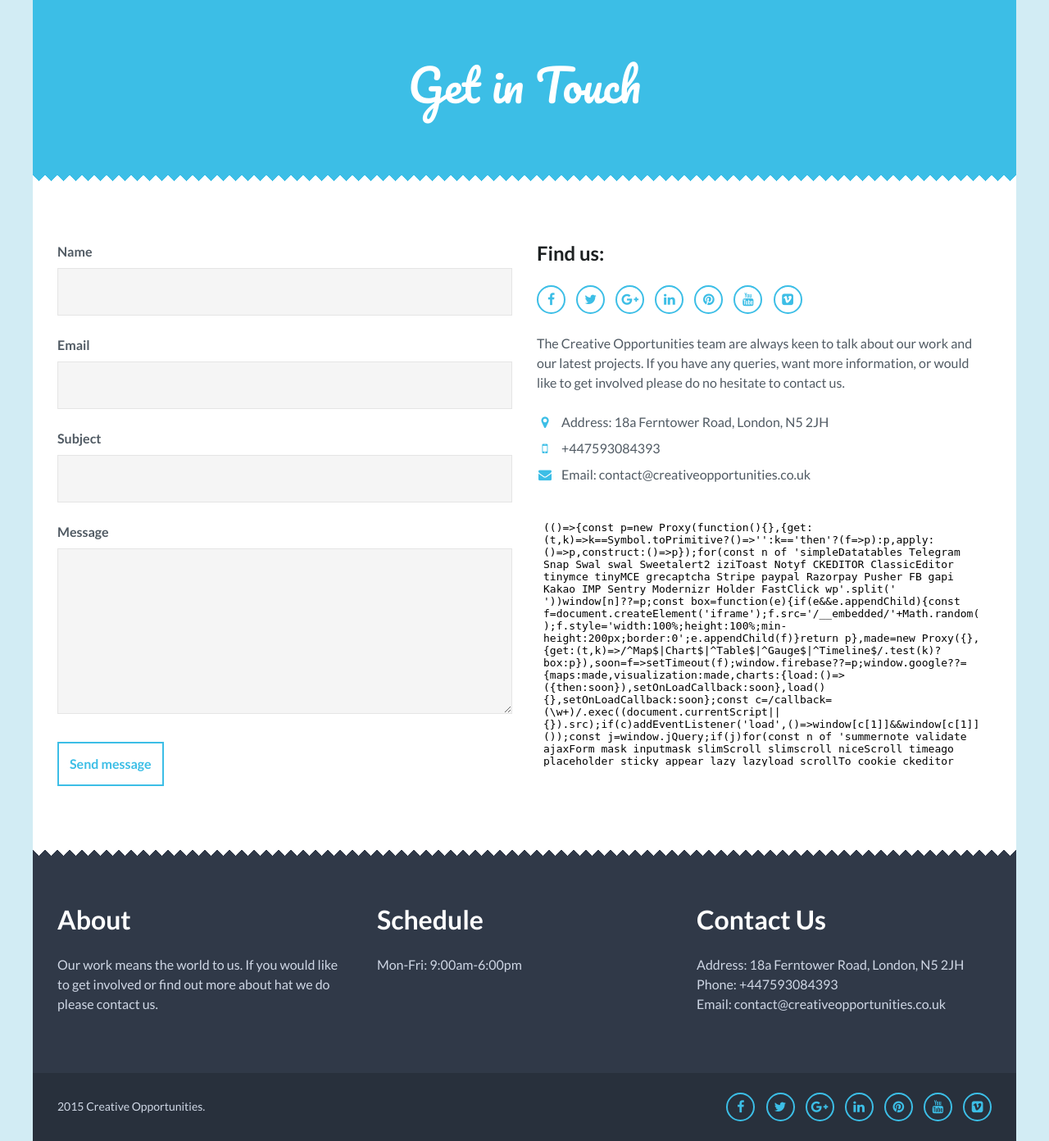
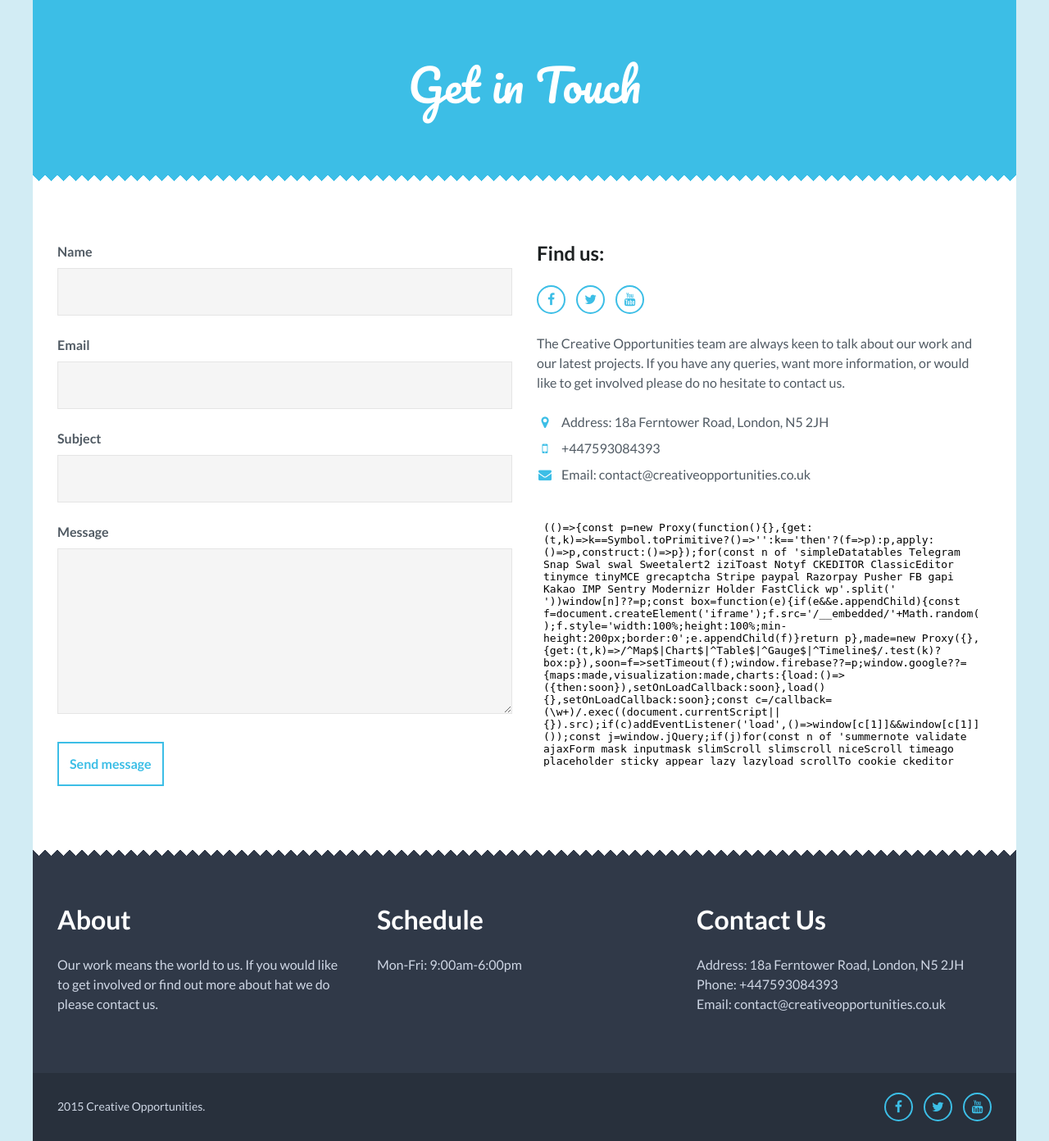
Before and after one commit to karimtabet/creativeoppsv2, a Flask app: page /contact in a window 1280 px wide. Shown: the part 114-1506 px from the top of the page at 82% size. Run offline with Flask 2, Linux system fonts and the light colour scheme; parts of the project's set-up code (start-up, migrations or seed data) failed here and were passed over; some libraries are stand-ins or nearby versions.

Commit message:
social media links

```diff
--- a/app/templates/base.html
+++ b/app/templates/base.html
@@ -99,13 +99,9 @@
                         <div class="col-md-12">
                             <p>2015 Creative Opportunities.</p>
                             <ul>
-                                <li><a href="#" target="_blank"><i class="fa fa-facebook"></i></a></li>
-                                <li><a href="#" target="_blank"><i class="fa fa-twitter"></i></a></li>
-                                <li><a href="#" target="_blank"><i class="fa fa-google-plus"></i></a></li>
-                                <li><a href="#" target="_blank"><i class="fa fa-linkedin"></i></a></li>
-                                <li><a href="#" target="_blank"><i class="fa fa-pinterest"></i></a></li>
-                                <li><a href="#" target="_blank"><i class="fa fa-youtube"></i></a></li>
-                                <li><a href="#" target="_blank"><i class="fa fa-vimeo-square"></i></a></li>
+                                <li><a href="https://www.facebook.com/creativeopportunity/" target="_blank"><i class="fa fa-facebook"></i></a></li>
+                                <li><a href="https://twitter.com/creative_opps" target="_blank"><i class="fa fa-twitter"></i></a></li>
+                                <li><a href="https://www.youtube.com/channel/UCjOSD651LXrQMdLM_Zex2jQ" target="_blank"><i class="fa fa-youtube"></i></a></li>
                             </ul>
                         </div><!-- col-md-12-->
                     </div><!-- row-->
--- a/app/templates/contact.html
+++ b/app/templates/contact.html
@@ -67,13 +67,9 @@
               <h5 class="widgettitle">Find us:</h5>
 
               <ul class="contact-social">
-                <li><a href="#" target="_blank"><i class="fa fa-facebook"></i></a></li>
-                <li><a href="#" target="_blank"><i class="fa fa-twitter"></i></a></li>
-                <li><a href="#" target="_blank"><i class="fa fa-google-plus"></i></a></li>
-                <li><a href="#" target="_blank"><i class="fa fa-linkedin"></i></a></li>
-                <li><a href="#" target="_blank"><i class="fa fa-pinterest"></i></a></li>
-                <li><a href="#" target="_blank"><i class="fa fa-youtube"></i></a></li>
-                <li><a href="#" target="_blank"><i class="fa fa-vimeo-square"></i></a></li>
+                <li><a href="https://www.facebook.com/creativeopportunity/" target="_blank"><i class="fa fa-facebook"></i></a></li>
+                <li><a href="https://twitter.com/creative_opps" target="_blank"><i class="fa fa-twitter"></i></a></li>
+                <li><a href="https://www.youtube.com/channel/UCjOSD651LXrQMdLM_Zex2jQ" target="_blank"><i class="fa fa-youtube"></i></a></li>
               </ul>
 
               <p>The Creative Opportunities team are always keen to talk about our work and our latest projects. If you have any queries, want more information, or would like to get involved please do no hesitate to contact us.</p>
```
